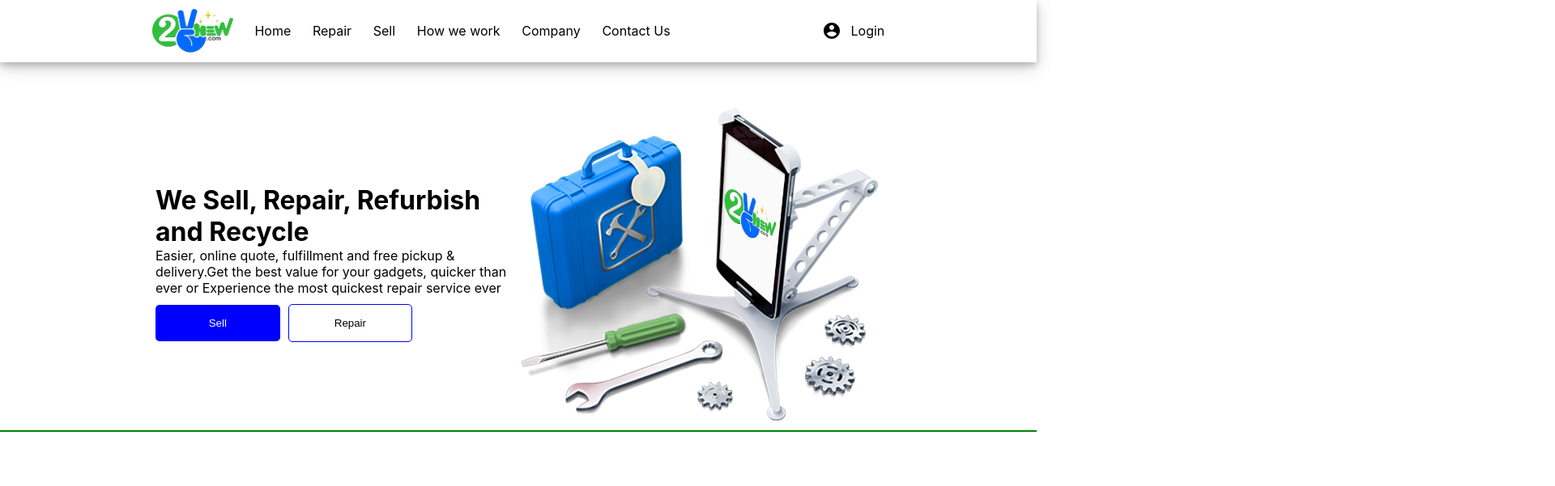
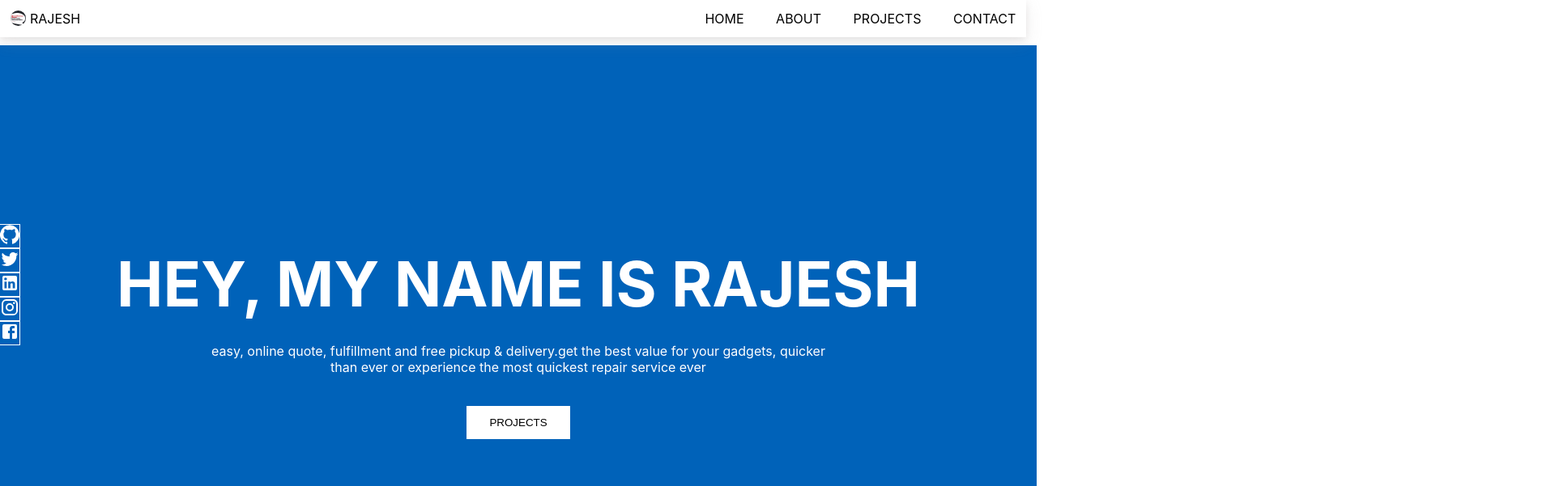
Before and after one commit to rajeshmn47/portfolio, a React (Create React App) app: page /goto in a window 1280 px wide. Shown: the top 601 px of the page at 81% size, 1920 px wide, since content can reach past the window. Built offline with nearby package versions, Linux system fonts and the light colour scheme.

Commit message:
second commit

```diff
--- a/package.json
+++ b/package.json
@@ -14,6 +14,7 @@
     "react-dom": "^17.0.2",
     "react-router-dom": "^6.2.1",
     "react-scripts": "5.0.0",
+    "serve": "^13.0.2",
     "socket.io": "^4.4.1",
     "web-vitals": "^2.1.4"
   },
@@ -40,5 +41,8 @@
       "last 1 firefox version",
       "last 1 safari version"
     ]
+  },
+  "devDependencies": {
+    "gh-pages": "^3.2.3"
   }
 }
--- a/src/App.js
+++ b/src/App.js
@@ -5,12 +5,7 @@ import {BrowserRouter,Routes,Route} from 'react-router-dom'
 function App() {
 return(
   <>
-  <BrowserRouter>
-  <Routes>
-  <Route path='/' element={<Homepage/>}/>
-  <Route path='/goto' element={<Gotonew/>}/>
-  </Routes>
-  </BrowserRouter>
+  <Homepage/>
   </>
 )
 }
```
Also changed, not shown: 1 other file (tests, documents, lock files or other folders).
